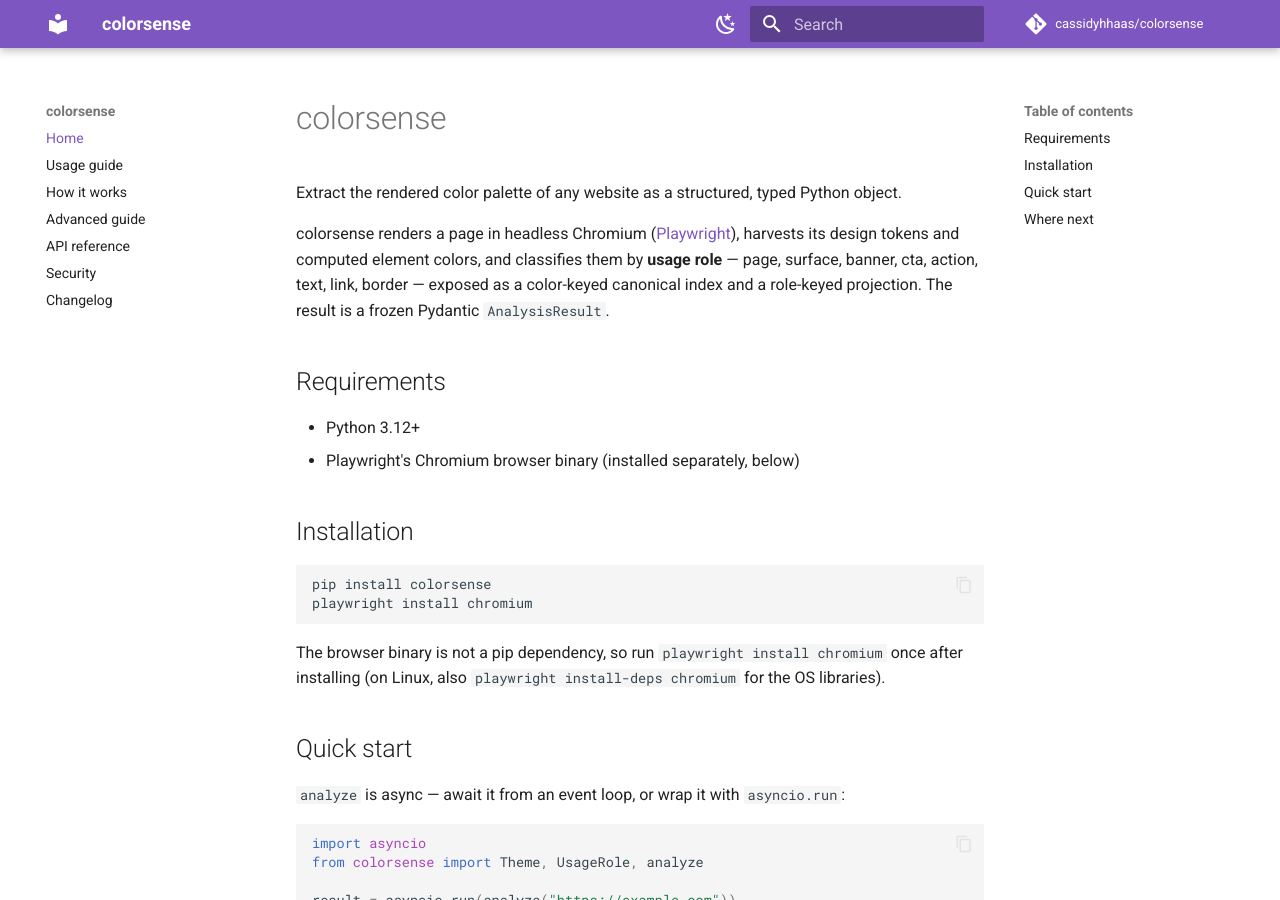
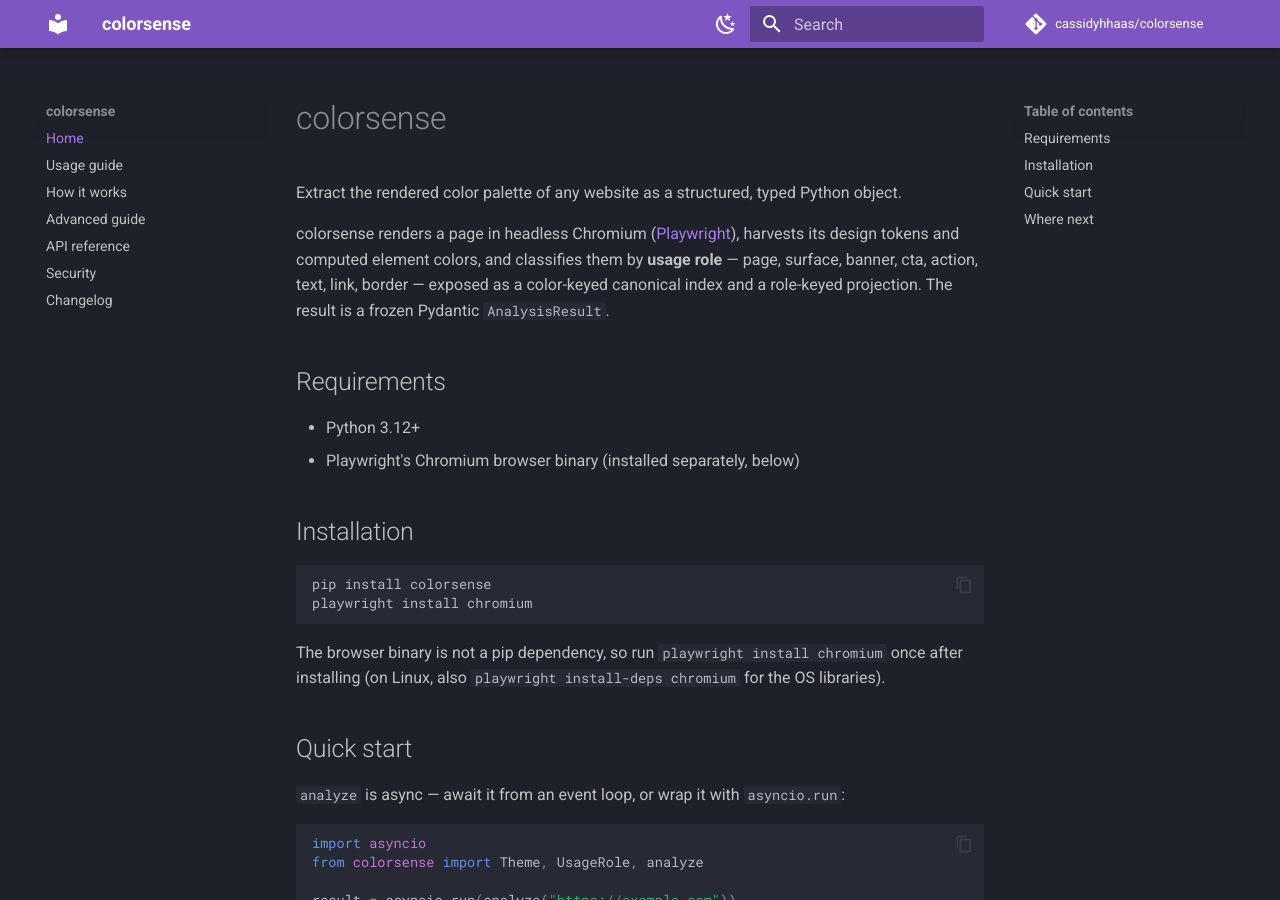
Before and after one commit to cassidyhhaas/colorsense, an MkDocs documentation site: the page built from docs/index.md, in a window 1280 px wide and 900 px high. Built offline with MkDocs 1.6.1 and Material for MkDocs 9.7.7, drawn with Linux system fonts in a browser that asks for light colours; comment, search, counter and statistics services are not loaded.

Commit message:
Update theme (#70)

```diff
--- a/mkdocs.yml
+++ b/mkdocs.yml
@@ -9,9 +9,9 @@ theme:
   palette:
     # Light/dark toggle — fitting for a library that analyzes both themes.
     - media: "(prefers-color-scheme: light)"
-      scheme: default
+      scheme: slate
       primary: deep purple
-      accent: amber
+      accent: cyan
       toggle:
         icon: material/weather-night
         name: Switch to dark mode
```
